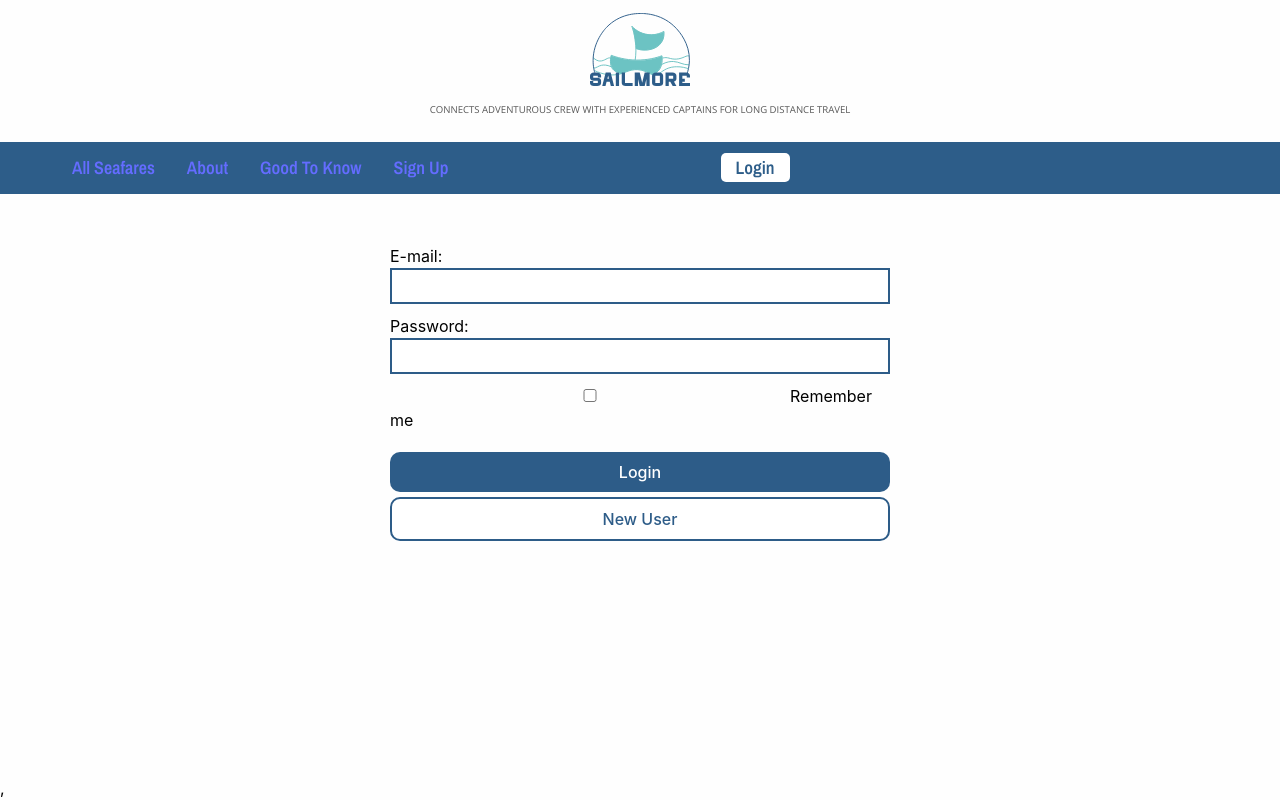
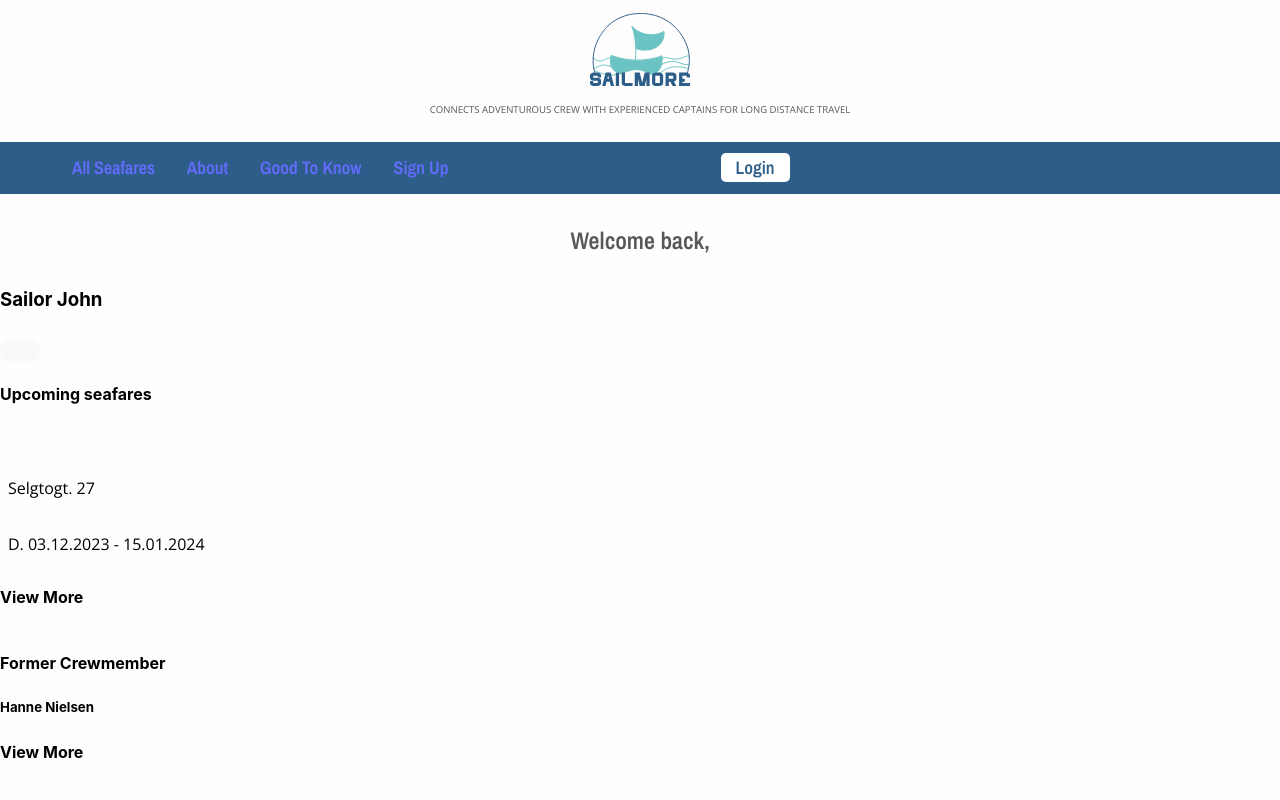
Before and after one commit to soswind/final-project-smooth-sailing-solutions, a React (Vite) app: page /login in a window 1280 px wide. Shown: the top 800 px of the page. Built offline with nearby package versions, Linux system fonts and the light colour scheme.

Commit message:
JSX scruture

```diff
--- a/src/App.jsx
+++ b/src/App.jsx
@@ -6,6 +6,7 @@ import Header from './Header'
 import Login from './login'
 import Dashboard from './Dashboard'
 import PrivateRoute from './Authenticator';
+import CaptainDashboard from './CaptainDashboard';
 
 
 function App() {
@@ -13,10 +14,11 @@ function App() {
     <ProvideAuth>
     <>
     <Header />
+    <CaptainDashboard user_name="Sailor John" />
     <Routes>
         <Route path="/login" element={<Login />} />
         <Route path="/dashboard"
-        element={<PrivateRoute element={<Dashboard />} />} />
+        element={<PrivateRoute element={<CaptainDashboard />} />} />
     </Routes>
   </>
   </ProvideAuth>
--- a/src/CaptainDashboard.jsx
+++ b/src/CaptainDashboard.jsx
@@ -1,7 +1,26 @@
-export default function CaptainDashboard() {
+import DashboardSeafare from "./DashboardSeafare"
+import DashboardCrew from "./DashboardCrew"
+
+export default function CaptainDashboard(props) {
     return(
         <>
-        <h2>Logged in as captain</h2>
+        <div className="dashboard_title"><h2>Welcome back,</h2>
+        <h3>{props.user_name}</h3></div>
+        <section className="dash">
+            <section id="options">
+                <button></button>
+            </section>
+            <section id="seafares">
+                <h4>Upcoming seafares</h4>
+                <DashboardSeafare seafare_name="Selgtogt. 27" start_date="03.12.2023" end_date="15.01.2024" />
+                <h4 className="viewmore">View More</h4>
+                </section>
+            </section>
+            <section id="former_crew">
+                <h4>Former Crewmember</h4>
+                <DashboardCrew crew_name="Hanne Nielsen"/>
+                <h4 className="viewmore">View More</h4>
+            </section>
         </>
     )
 }
--- /dev/null
+++ b/src/DashboardCrew.jsx
@@ -0,0 +1,7 @@
+export default function DashboardCrew(props) {
+  return (
+    <section className="crew_member">
+      <h5>{props.crew_name}</h5>
+    </section>
+  )
+}
--- /dev/null
+++ b/src/DashboardSeafare.jsx
@@ -0,0 +1,5 @@
+export default function DashboardSeafare(props) {
+  return (<section className="seafare">
+    <img src="" alt="" /><p>{props.seafare_name}</p> <p>D. {props.start_date} - {props.end_date}</p>
+  </section>)
+}
```
